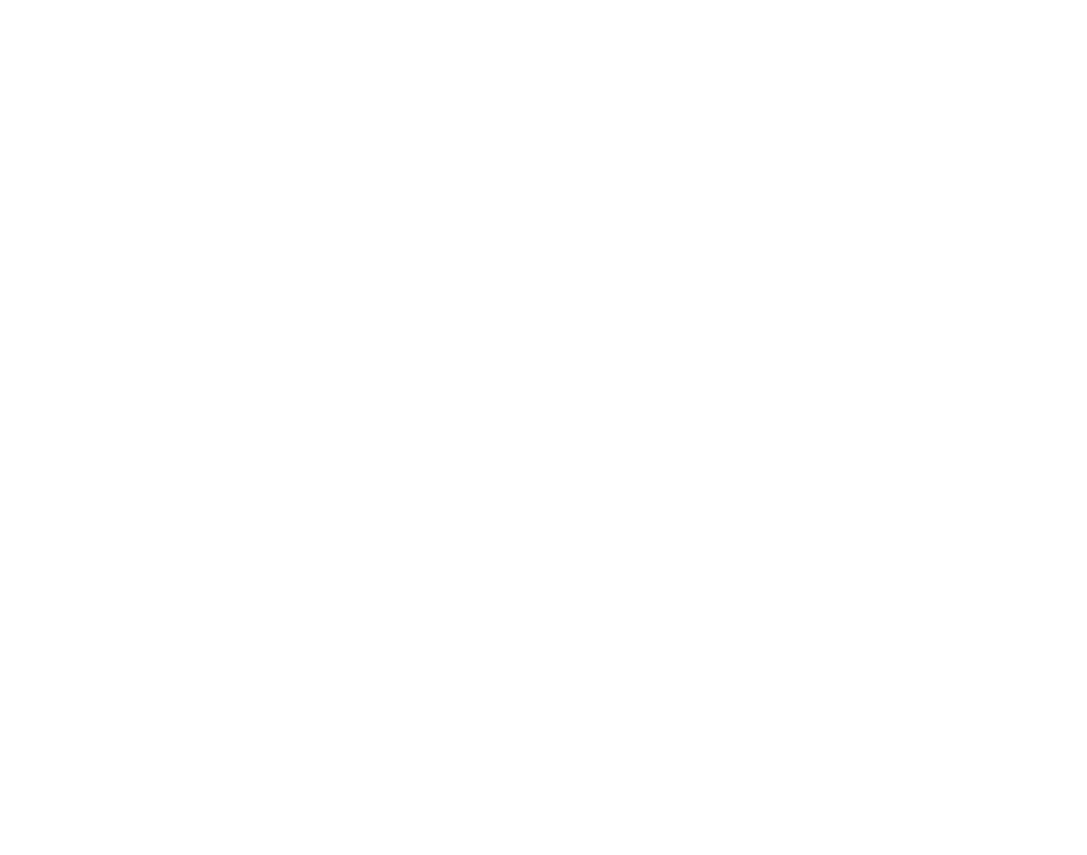
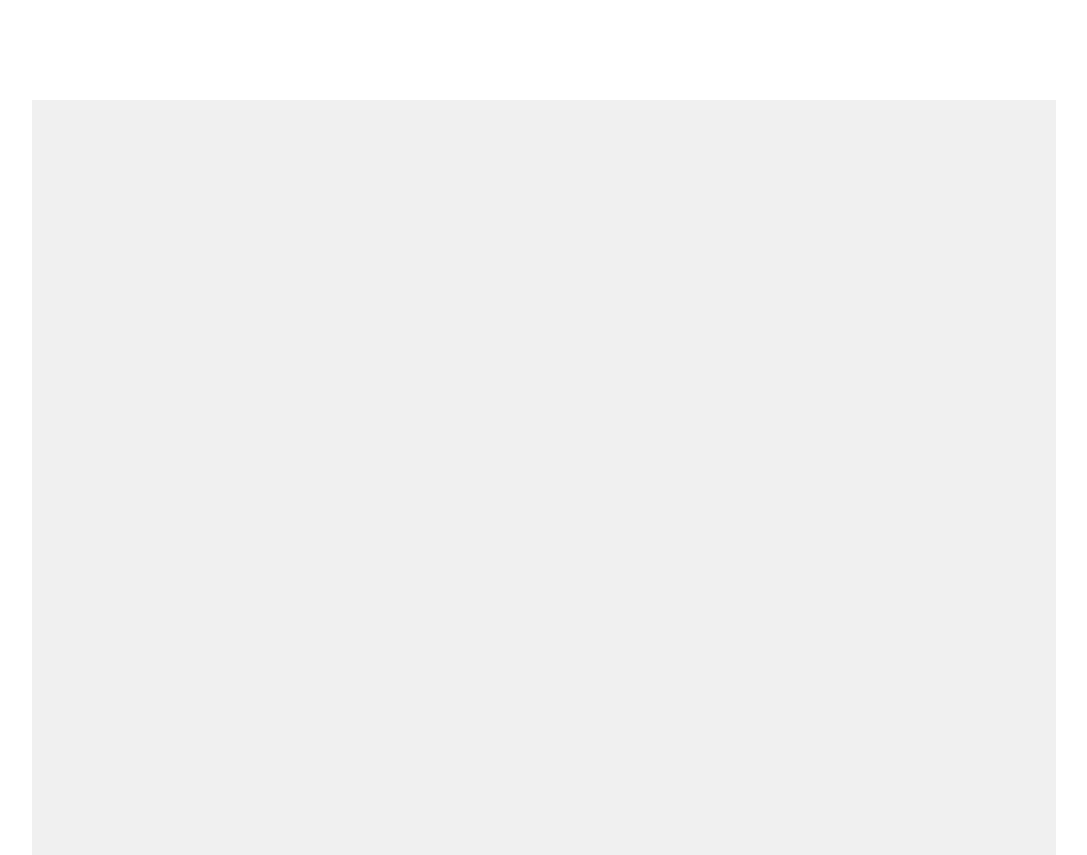
Before and after one commit to jktham/etch-a-sketch, a plain HTML site: page index.html in a window 1280 px wide. Shown: the top 855 px of the page, without its empty margins (96-1183 px from the left). Before the commit the page ends 800 px from the top, so only its background shows below. Drawn offline with Linux system fonts and the light colour scheme.

Commit message:
add basic functionality

```diff
--- a/index.html
+++ b/index.html
@@ -5,6 +5,8 @@
     <link rel="stylesheet" href="main.css">
 </head>
 <body>
+    <div id=grid-container>
 
+    </div>
 </body>
 </html>
--- a/main.css
+++ b/main.css
@@ -0,0 +1,18 @@
+* {
+    user-select: none;
+}
+#grid-container {
+    display: table;
+    margin: 100px auto;
+    width: 80vw;
+    height: 80vw;
+    border-collapse: separate;
+    border-spacing: 0px;
+}
+#grid-container > div {
+    display: table-row;
+}
+#grid-container > div > div {
+    display: table-cell;
+    background-color: rgb(240, 240, 240);
+}
--- a/main.js
+++ b/main.js
@@ -0,0 +1,27 @@
+let gridContainer = document.querySelector("#grid-container");
+let body = document.querySelector("body");
+
+createGrid(64);
+
+function createGrid(size) {
+    if (gridContainer) {
+        gridContainer.remove();
+    }
+    gridContainer = document.createElement("div");
+    gridContainer.id = "grid-container";
+    body.appendChild(gridContainer);
+
+    for (let i=0; i<size; i++) {
+        let gridRow = document.createElement("div");
+        for (let j=0; j<size; j++) {
+            let gridCell = document.createElement("div");
+            gridCell.addEventListener("mouseover", paintCell);
+            gridRow.appendChild(gridCell);
+        }
+        gridContainer.appendChild(gridRow);
+    }
+}
+
+function paintCell(e) {
+    e.target.style.backgroundColor = "#ff0000";
+}
```
